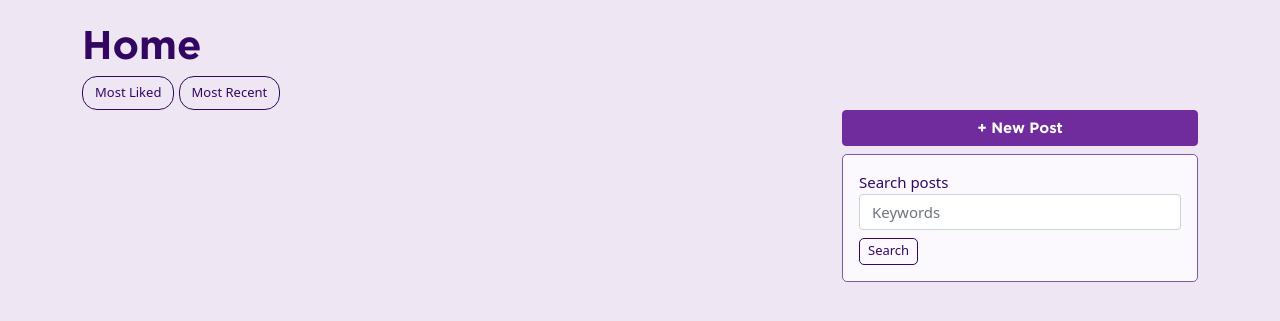
After one commit to software-students-fall2022/final-project-project5-team2, a Flask app: page /feed in a window 1280 px wide. The commit adds this page. Shown: the top 321 px of the page. Run offline with Flask 2, Linux system fonts and the light colour scheme.

Commit message:
Added new posts

```diff
--- a/web-app/app.py
+++ b/web-app/app.py
@@ -32,6 +32,16 @@ def login():
 def signup():
     return render_template("signup.html")
 
+@app.route("/feed")
+def feed():
+    return render_template("feed.html")
+
+@app.route("/new-post")
+def newPost():
+    return render_template("newPost.html")
+
+
+
 # route to handle any errors
 @app.errorhandler(Exception)
 def handle_error(e):
--- a/web-app/static/css/style.css
+++ b/web-app/static/css/style.css
@@ -4,8 +4,7 @@
 }
 
 .welcome {
-    margin-top: 35%;
-    font-family: GothamBold;
+    margin-top: 40px;
 }
 
 .btn.btn-outline-primary {
@@ -41,7 +40,7 @@ body {
 .login {
     color: #330662;
     width: 70%;
-    margin-top: 25%;
+    margin-top: 40px;
 }
 
 #loginUser {
@@ -51,3 +50,48 @@ body {
 #loginPassword {
     margin-bottom: 15px;
 }
+
+.btn.btn-outline-primary.filter {
+    padding-top: 6px;
+    border-radius: 15px;
+    font-size: 13px;
+}
+
+.home {
+    margin-top: 20px;
+}
+
+.search {
+    background-color:  #fcf9fe;
+    margin-top: 8px;
+    border-radius: 5px;
+    border: 1px solid #7b5aa6 ;
+    color:#330662;
+    padding: 8px;
+    font-size: 15px;
+}
+
+.btn.btn-outline-primary.search {
+    font-size: 13px;
+    padding-top: 2px;
+    padding-bottom: 3px;
+}
+
+#new-post-text {
+    color:white;
+    padding: 15px;
+    background-color:#330662 ;
+    border-radius: 10px;
+    border: 1px solid #7b5aa6 ;
+    margin-bottom: 10px;
+
+}
+
+#new-post-text > *{
+    margin-bottom: 5px;
+}
+
+#post-options {
+    padding: 10px;
+    text-align: center;
+}
--- a/web-app/templates/base.html
+++ b/web-app/templates/base.html
@@ -8,11 +8,11 @@
             href="../static/css/style.css"
         />
     </head>
-    <body>
+    <body style="background-color: #eee6f3;">
         <div class="container mt-20 p-15 welcome">
             <header style="color:#330662;" class="text-center">
-                <h1> NYU Photobooth</h1>
-                <h2 style="font-family:Arial, Helvetica, sans-serif"> The NYU experience caption generator. </h2>
+                <h1 style="font-family: GothamBold"> NYU Photobooth</h1>
+                <h3 style="font-family: Arial, Helvetica, sans-serif;"> The NYU experience caption generator. </h3>
             </header>
         </div>
         <div class="text-center">
--- /dev/null
+++ b/web-app/templates/feed.html
@@ -0,0 +1,37 @@
+<!DOCTYPE html>
+<html>
+    <head>
+        <title>NYU Photobooth</title>
+        <link href="https://cdn.jsdelivr.net/npm/bootstrap@5.0.2/dist/css/bootstrap.min.css" rel="stylesheet" integrity="sha384-EVSTQN3/azprG1Anm3QDgpJLIm9Nao0Yz1ztcQTwFspd3yD65VohhpuuCOmLASjC" crossorigin="anonymous">
+        <link
+            rel="stylesheet"
+            href="../static/css/style.css"
+        />
+    </head>
+   <body>
+    <div class = "container home">
+        <h1 style="font-family: GothamBold; color: #330662"> Home </h1>
+        <div class="filter">
+        <button class="btn btn-outline-primary filter"> Most Liked </button>
+        <button class="btn btn-outline-primary filter"> Most Recent </button>
+        </div>
+        <div class="row">
+            <div class="col-8">
+
+            </div>
+            <div class="col-4">
+                <a href="/new-post" type="button" style="font-size: 15px; font-family: GothamBold;" class="btn btn-primary w-100"> + New Post </a>
+                <div class="search p-3">
+                    <form>
+                    <label for="searchPosts"> Search posts </label>
+                    <input type="text" class="form-control" style="font-size: 15px;" id="searchQuery" aria-describedby="searchQuery" placeholder="Keywords">
+                    <button type="submit" class="btn btn-outline-primary search"> Search </a>
+                    </form>
+                </div>
+
+            </div>
+        </div>
+    </div>
+
+    </body>
+</html>
```
Also changed, not shown: web-app/templates/newPost.html (added, +28 -0 lines).
